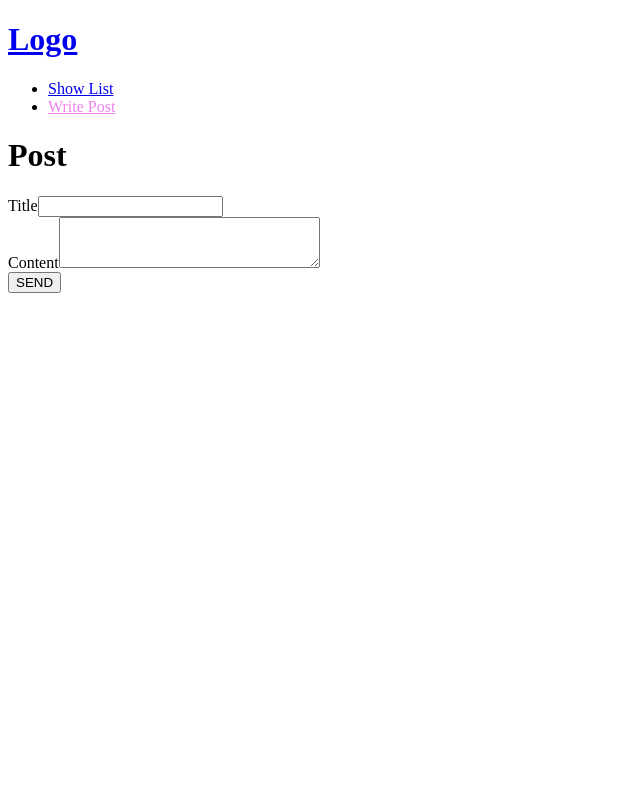
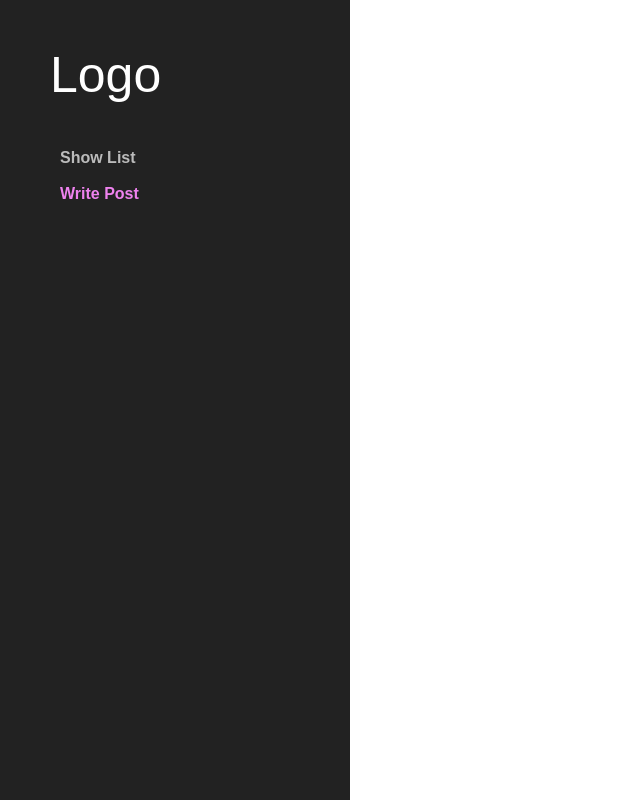
Before and after one commit to saerom0/react-node, a React (Create React App) app in the folder react/: page /create in a window 1280 px wide. Shown: the whole page, without its empty margins (0-640 px from the left). Built offline with nearby package versions, Linux system fonts and the light colour scheme.

Commit message:
헤더 스타일링 추가

```diff
--- a/react/src/App.js
+++ b/react/src/App.js
@@ -4,10 +4,12 @@ import Main from './common/Main';
 import List from './community/List';
 import Create from './community/Create';
 import Detail from './community/Detail';
+import GlobalStyle from './GlobalStyle';
 
 function App() {
 	return (
 		<>
+			<GlobalStyle />
 			<Header />
 
 			<Routes>
--- /dev/null
+++ b/react/src/GlobalStyle.js
@@ -0,0 +1,15 @@
+import { createGlobalStyle } from 'styled-components';
+
+const GlobalStyle = createGlobalStyle`
+*{
+  margin:0; padding:0; box-sizing: border-box; font-family: 'Roboto';
+}
+ul,ol,li {
+    list-style: none;
+  }
+a{
+  text-decoration: none; color: #777;
+}
+`;
+
+export default GlobalStyle;
--- a/react/src/common/Header.js
+++ b/react/src/common/Header.js
@@ -1,13 +1,44 @@
 import { NavLink } from 'react-router-dom';
+import styled from 'styled-components';
+
+const HeaderStyle = styled.header`
+	width: 350px;
+	height: 100vh;
+	position: fixed;
+	background: #222;
+	top: 0;
+	left: 0;
+	padding: 50px;
+`;
+
+const Logo = styled.h1`
+	margin-bottom: 40px;
+	a {
+		font: 50px/1 'arial';
+		color: #fff;
+	}
+`;
+
+const Gnb = styled.ul`
+	a {
+		display: block;
+		padding: 10px;
+		font: bold 16px/1 'arial';
+		color: #bbb;
+		&:hover {
+			color: hotpink;
+		}
+	}
+`;
 
 function Header() {
 	const activeStyle = { color: 'violet' };
 	return (
-		<header>
-			<h1>
+		<HeaderStyle>
+			<Logo>
 				<NavLink to='/'>Logo</NavLink>
-			</h1>
-			<ul id='gnb'>
+			</Logo>
+			<Gnb>
 				<li>
 					<NavLink
 						to='/list'
@@ -24,8 +55,8 @@ function Header() {
 						Write Post
 					</NavLink>
 				</li>
-			</ul>
-		</header>
+			</Gnb>
+		</HeaderStyle>
 	);
 }
 
```
